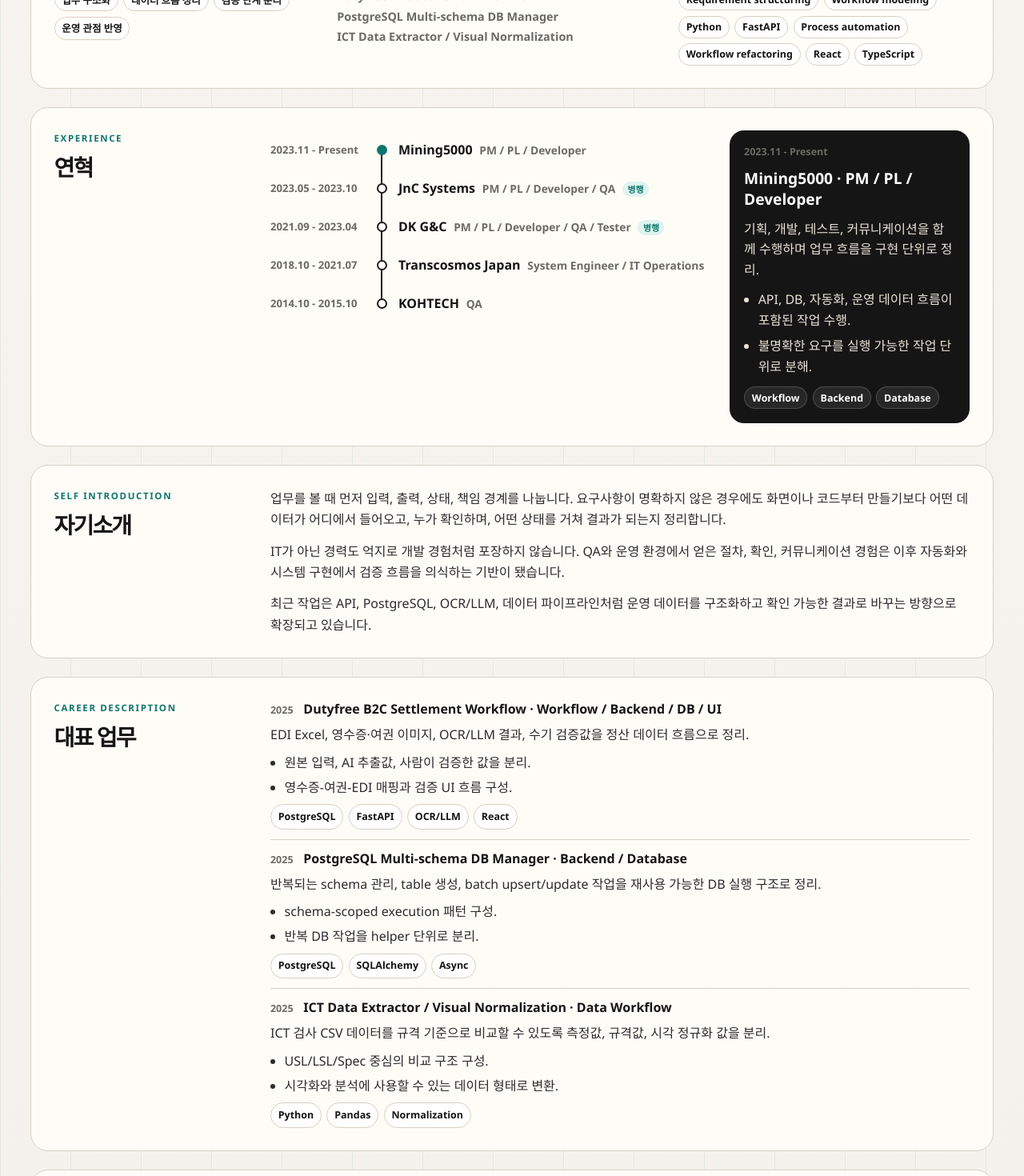
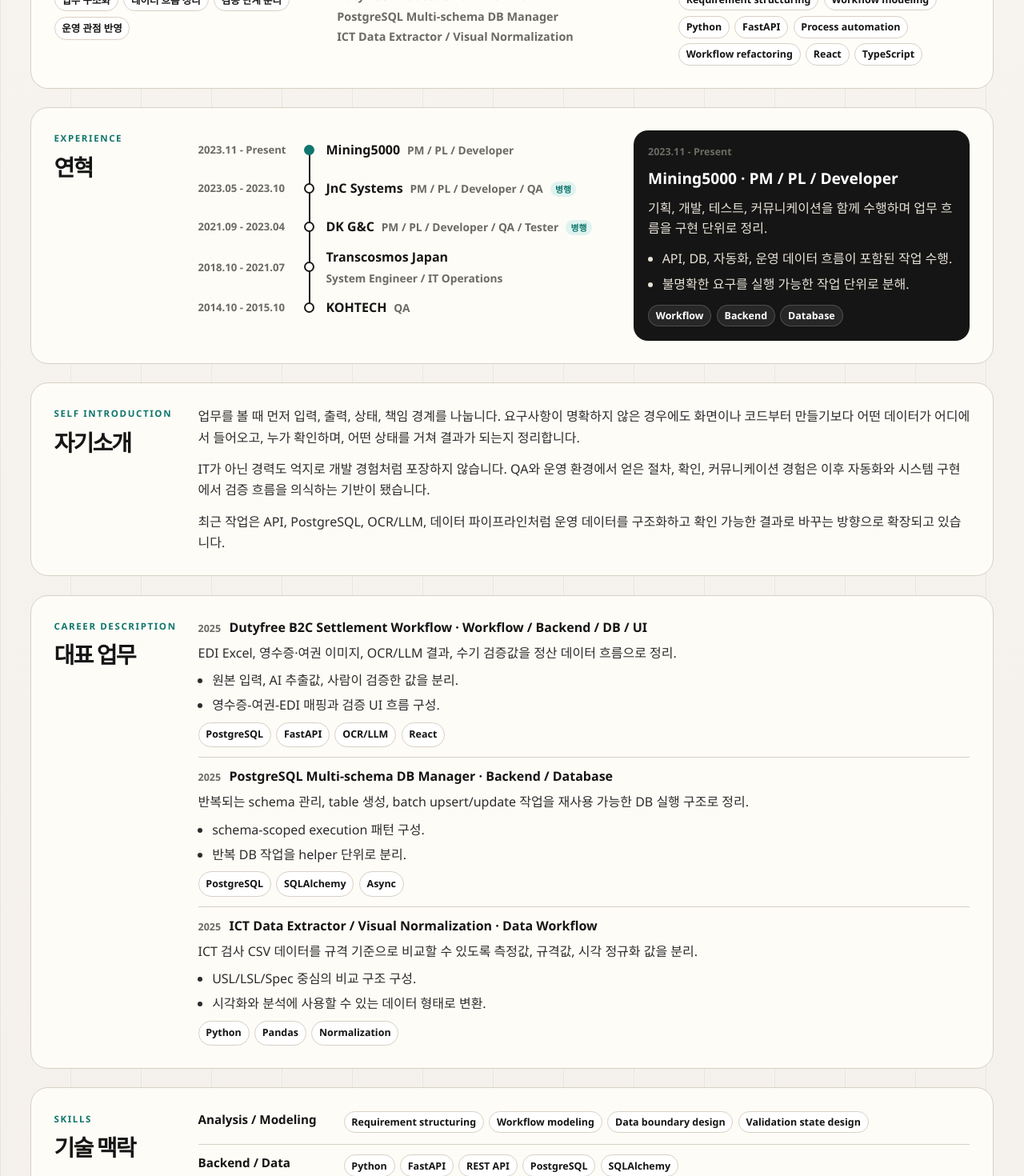
Before and after one commit to Dreamer-Dy-Yun/career-portfolio, a React (Vite) app: page / in a window 1280 px wide. Shown: the part 664-2134 px from the top of the page at 80% size. Built offline with nearby package versions, Linux system fonts and the light colour scheme; no server answers.

Commit message:
Widen document content columns

```diff
--- a/src/styles/document.css
+++ b/src/styles/document.css
@@ -1,7 +1,7 @@
 .timeline-layout {
   display: grid;
-  grid-template-columns: minmax(0, 1.05fr) minmax(300px, 0.52fr);
-  gap: clamp(1rem, 2vw, 2rem);
+  grid-template-columns: minmax(440px, 1fr) minmax(420px, 0.8fr);
+  gap: clamp(1.25rem, 2.6vw, 3rem);
   align-items: start;
 }
 
@@ -162,7 +162,7 @@ em {
 .work-row header {
   display: flex;
   flex-wrap: wrap;
-  gap: 0.45rem 0.8rem;
+  gap: 0.45rem 0.65rem;
   align-items: baseline;
 }
 
@@ -179,7 +179,7 @@ em {
 
 .skill-table section {
   display: grid;
-  grid-template-columns: minmax(180px, 0.25fr) minmax(0, 1fr);
+  grid-template-columns: minmax(170px, 0.18fr) minmax(0, 1fr);
   gap: 0.75rem;
   align-items: start;
   border-top: 1px solid var(--line);
--- a/src/styles/layout.css
+++ b/src/styles/layout.css
@@ -86,7 +86,7 @@
 
 .document-section {
   display: grid;
-  grid-template-columns: minmax(180px, 0.28fr) minmax(0, 1fr);
+  grid-template-columns: minmax(132px, 0.16fr) minmax(0, 1fr);
   gap: clamp(1rem, 2vw, 2rem);
   padding: clamp(1.1rem, 2.2vw, 2.4rem);
 }
```
Also changed, not shown: src/styles/README.md.
